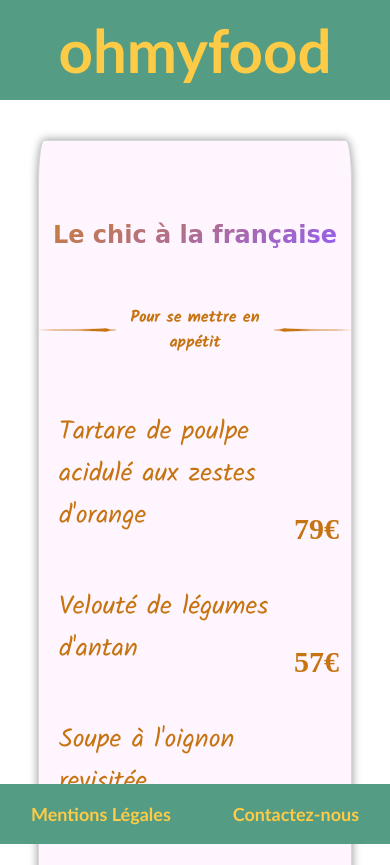
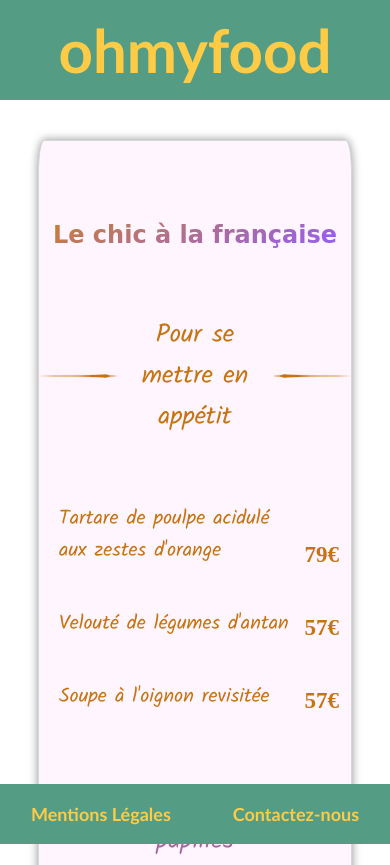
Before and after one commit to C-SAGA/PROJET3, a website: page Menu2.html in a window 390 px wide. Shown: the top 865 px of the page. Drawn offline with Linux system fonts and the light colour scheme; a web font is replaced by a local one.

Commit message:
responsive ok

```diff
--- a/sass/stylescss.scss
+++ b/sass/stylescss.scss
@@ -773,13 +773,17 @@
 	}
 
 	.Designation, .Designation1, .Designation2, .Designation3{
-	font-size: 1.3em;
-    margin-left: 20px;
+	font-size: 1.0em;
+	margin-left: 20px;
+	width: 240px;
 	}
 
 	.tarif, .tarif1, .tarif2{
 	margin-right: 12px;
+	margin-left: 260px;
 	text-align: center;
+	font-size: 23px;
+	width: 50;
 	}
 
 	#pagemenu1 h2, #pagemenu2 h2{
@@ -798,9 +802,10 @@
 		font-size: 23px;
 	}
 
-	#Entrees .titre2, #Plats .titre2{
+	#Entrees .titre2, #Entrees .titre3, #Entrees .titre4, #Plats .titrebis, #Plats .titre3, #Desserts .titreter, #Plats .titre3, #Plats .titre4, #Desserts .titre4{
 		width: 100%;
-		font-size: 16px;
+		font-size: 0.85em;
+		font-weight: normal;
 		}
 
 		#Desserts .titre1{
```
Also changed, not shown: css/stylemenu.css, 1 other file.
